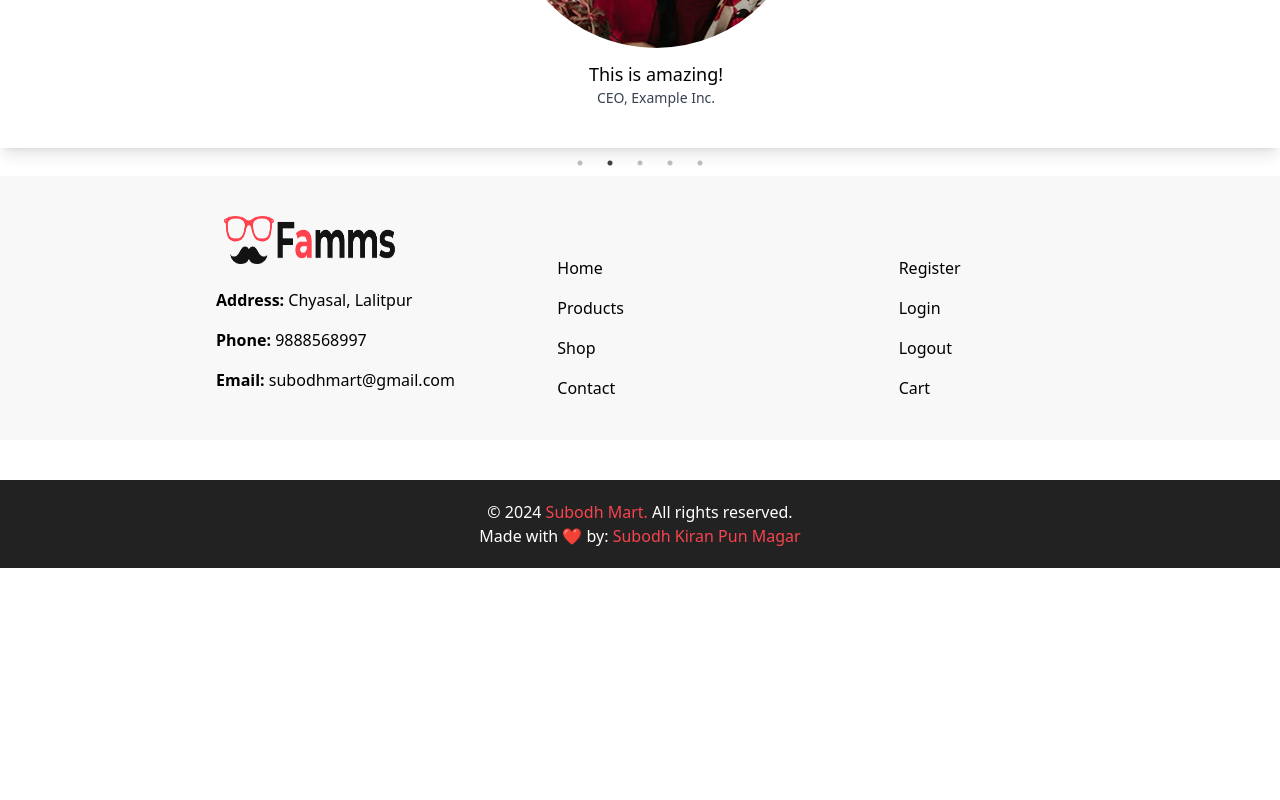
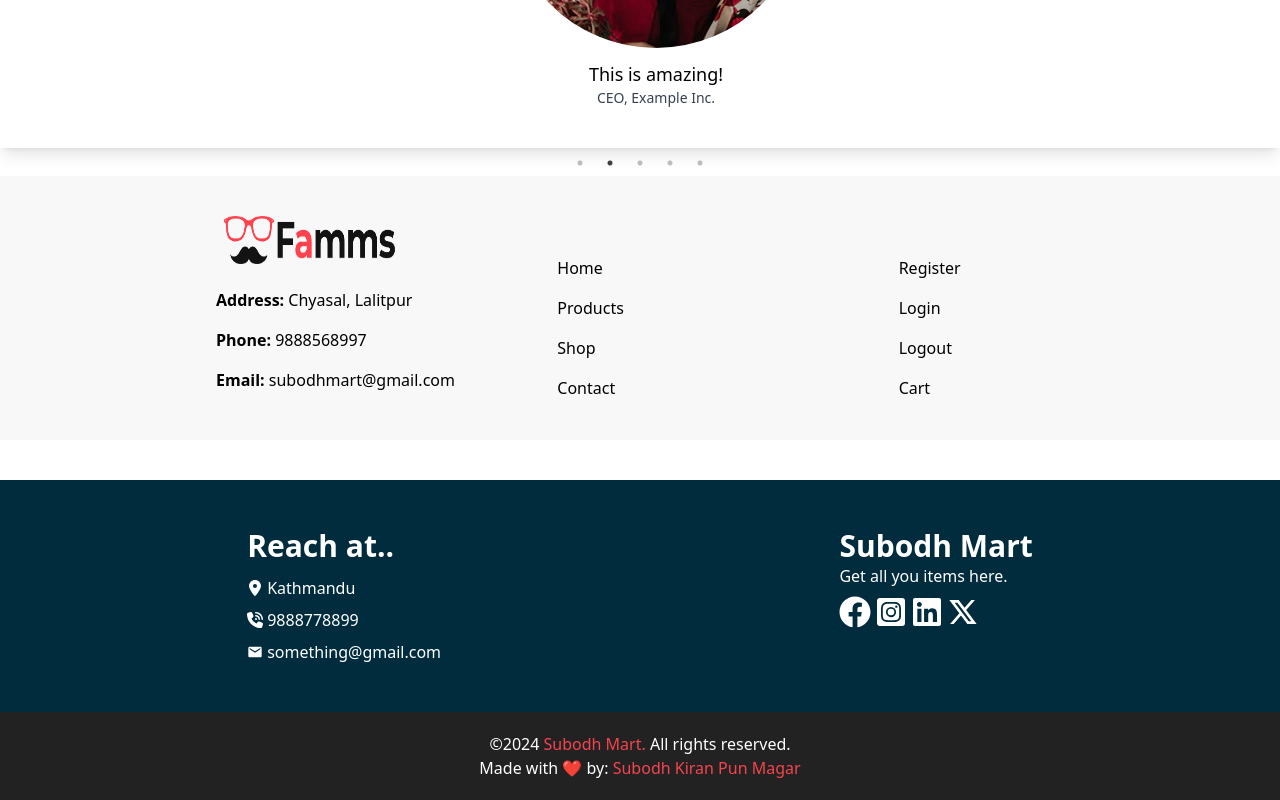
Before and after one commit to subodhpun/subodhmart, a React (Vite) app: page / in a window 1280 px wide. Shown: the part 1539-2339 px from the top of the page. Before the commit the page ends 2107 px from the top, so only its background shows below. Built offline with nearby package versions, Linux system fonts and the light colour scheme; no server answers.

Commit message:
Footer and location

```diff
--- a/package.json
+++ b/package.json
@@ -17,6 +17,7 @@
     "hamburger-react": "^2.5.1",
     "react": "^18.3.1",
     "react-dom": "^18.3.1",
+    "react-icons": "^5.3.0",
     "react-router-dom": "^6.28.0",
     "react-slick": "^0.30.2",
     "slick-carousel": "^1.8.1",
--- a/src/components/Contact/Contact.jsx
+++ b/src/components/Contact/Contact.jsx
@@ -1,5 +1,6 @@
 import React, { useRef } from 'react'
 import emailjs from "@emailjs/browser";
+import Footer from '../Footer/Footer';
 
 
 const Contact = () => {
@@ -36,12 +37,22 @@
     {/* form */}
 
     <form ref={formRef} onSubmit={sendEmail} className='relative flex flex-col justify-center items-center p-20 space-y-5 w-full'>
-      <input type='text' name="user_name"  placeholder='Enter Your Full Name' required className='border-2  w-2/4 h-12 p-4'/>
-      <input type='email' name="user_email" placeholder='Enter Your Email' required className='border-2  w-2/4 h-12 p-4'/>
-      <input type='text' placeholder='Enter Your Subject' className='border-2  w-2/4 h-12 p-4'/>
-      <input type='text' name='user_message' placeholder='Enter your message' required className='border-2  w-2/4 h-52 p-4'/>
+      <input type='text' name="user_name"  placeholder='Enter Your Full Name' required className='border-2 w-full lg:w-2/4 h-12 p-4'/>
+      <input type='email' name="user_email" placeholder='Enter Your Email' required className='border-2 w-full lg:w-2/4 h-12 p-4'/>
+      <input type='text' placeholder='Enter Your Subject' className='border-2 w-full lg:w-2/4 h-12 p-4'/>
+      <input type='text' name='user_message' placeholder='Enter your message' required className='border-2 w-full lg:w-2/4 h-52 p-4'/>
       <button type='submit' className='bg-black text-white p-2 w-36 hover:bg-customRed '>Submit</button>
     </form>
+
+    {/* location map */}
+    <div className='relative flex flex-col w-full mb-20 h-96 justify-center'>
+    <h1 className='flex justify-center font-custonFont text-customRed text-4xl m-10'>Our Location</h1>
+    <iframe className='h-full' src="https://www.google.com/maps/embed?pb=!1m18!1m12!1m3!1d28265.880309098193!2d85.3147648!3d27.6791296!2m3!1f0!2f0!3f0!3m2!1i1024!2i768!4f13.1!3m3!1m2!1s0x39eb19eb1dad6439%3A0xbb1689fdcee3740b!2sLabim%20Mall!5e0!3m2!1sen!2snp!4v1732696708341!5m2!1sen!2snp" allowfullscreen="" loading="lazy" referrerpolicy="no-referrer-when-downgrade">
+    </iframe>
+    </div>
+
+    {/* footer */}
+    <Footer/>
     </>
   )
 }
--- /dev/null
+++ b/src/components/Footer/Footer.jsx
@@ -0,0 +1,49 @@
+import React from 'react'
+import { NavLink, useNavigate } from 'react-router-dom';
+import { FaLocationDot } from "react-icons/fa6";
+import { FaPhoneVolume } from "react-icons/fa6";
+import { MdEmail } from "react-icons/md";
+import { FaFacebook } from "react-icons/fa";
+import { FaInstagramSquare } from "react-icons/fa";
+import { FaLinkedin } from "react-icons/fa";
+import { RiTwitterXLine } from "react-icons/ri";
+
+
+const Footer = () => {
+  return (
+    <>
+    <div className='bg-customBlue flex flex-col'>
+        {/* info div */}
+        <div className='flex flex-col space-y-8 md:space-y-0 md:flex-row justify-around text-white p-4 m-8'>
+            <div>
+                <h2 className='text-3xl font-bold mb-3'>Reach at..</h2>
+                <ul className='space-y-2'>
+                    <li className='flex flex-row items-center'><FaLocationDot className='mr-1' />Kathmandu</li>
+                    <li className='flex flex-row items-center'><FaPhoneVolume className='mr-1' />9888778899</li>
+                    <li className='flex flex-row items-center'><MdEmail className='mr-1' />something@gmail.com</li>
+                </ul>
+            </div>
+
+            <div>
+                <NavLink><h2 className='text-3xl font-bold hover:text-customRed'>Subodh Mart</h2></NavLink>
+                <p>Get all you items here.</p>
+                <span className=' flex flex-row space-x-1 mt-2 h-auto rounded-full'>
+                <NavLink><FaFacebook className='size-8'/></NavLink>
+                <NavLink><FaInstagramSquare className='size-8' /></NavLink>
+                <NavLink><FaLinkedin className='size-8' /></NavLink>
+                <NavLink><RiTwitterXLine className='size-8' /></NavLink>
+                </span>
+            </div>
+        </div>
+
+        {/* footer div */}
+        <footer className='flex flex-col justify-center items-center bg-[rgb(34,34,34)] p-5'>
+      <p className='text-white'>&copy;{new Date().getFullYear()} <span className='text-customRed'><NavLink>Subodh Mart.</NavLink> </span>All rights reserved.</p>
+      <p className='text-white'>Made with ❤️ by: <NavLink><span className='text-customRed'>Subodh Kiran Pun Magar</span></NavLink></p>
+      </footer>
+    </div>
+    </>
+  )
+}
+
+export default Footer
--- a/src/components/Home/Home.jsx
+++ b/src/components/Home/Home.jsx
@@ -6,6 +6,7 @@
 import "slick-carousel/slick/slick-theme.css";
 import {useState, useEffect} from 'react';
 import axios from 'axios';
+import Footer from '../Footer/Footer';
 
 
 const Home = () => {
@@ -199,10 +200,7 @@
 
       {/* footer */}
 
-      <footer className='flex flex-col justify-center items-center bg-[rgb(34,34,34)] p-5'>
-      <p className='text-white'>&copy; 2024 <span className='text-customRed'><NavLink>Subodh Mart.</NavLink> </span>All rights reserved.</p>
-      <p className='text-white'>Made with ❤️ by: <NavLink><span className='text-customRed'>Subodh Kiran Pun Magar</span></NavLink></p>
-      </footer>
+     <Footer/>
 
     </div>
   );
```
Also changed, not shown: 1 other file (tests, documents, lock files or other folders).
